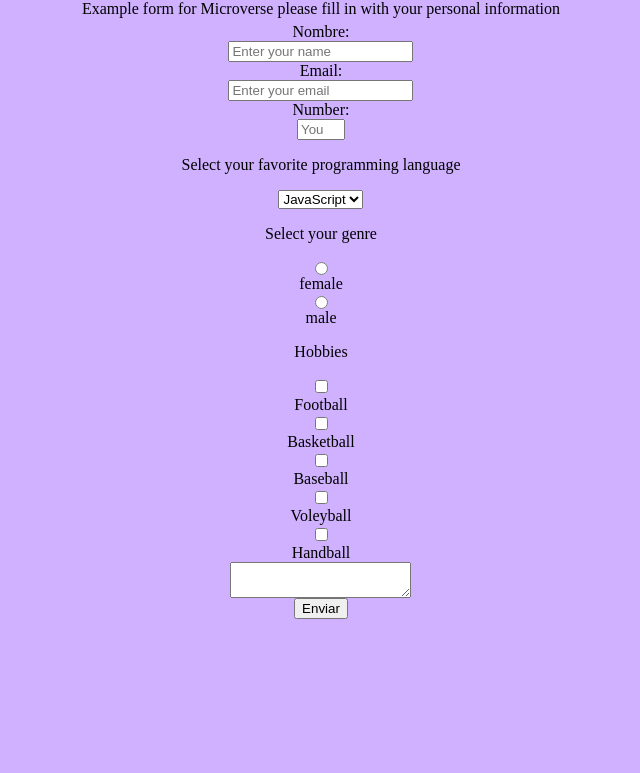
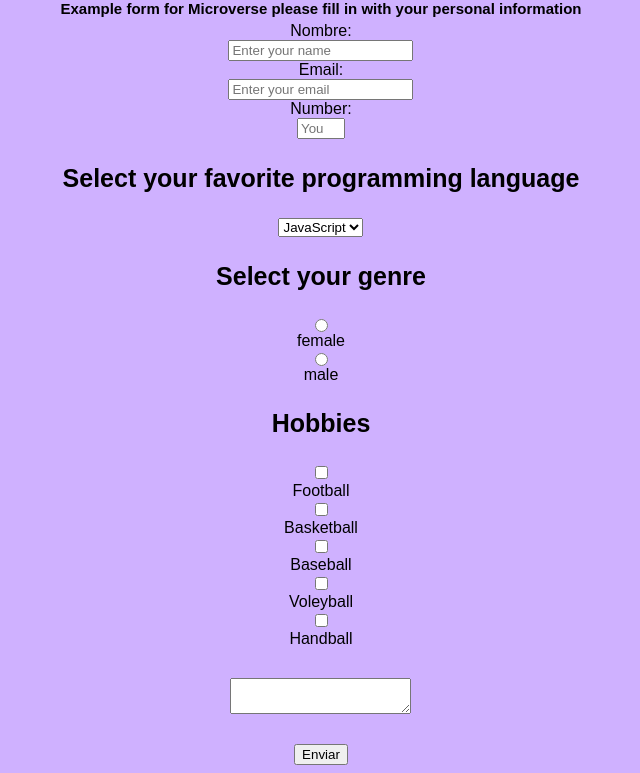
Before and after one commit to grciaesteban/Trial-Esteban-and-Arturo., a plain HTML site: page index.html in a window 1280 px wide. Shown: the part 60-833 px from the top of the page, without its empty margins (319-959 px from the left). Before the commit the page ends 800 px from the top, so only its background shows below. Drawn offline with Linux system fonts and the light colour scheme.

Commit message:
5to commit

```diff
--- a/css/style.css
+++ b/css/style.css
@@ -4,6 +4,12 @@ body {
 	align-items: center;
 	justify-content: center;
 	background-color: #cfb1ff;
+	font-family: arial;
+
+}
+p{
+	font-size: 25px;
+	font-weight: 900;
 }
 
 #title {
@@ -12,6 +18,8 @@ body {
 
 #description {
 	margin: 5px 0;
+	font-size: 15px;
+	font-weight: regular;
 }
 
 #survey-form {
@@ -20,3 +28,6 @@ body {
 	align-items: center;
 	justify-content: space-evenly;
 }
+#additional{
+	margin: 30px 0;
+}
```
